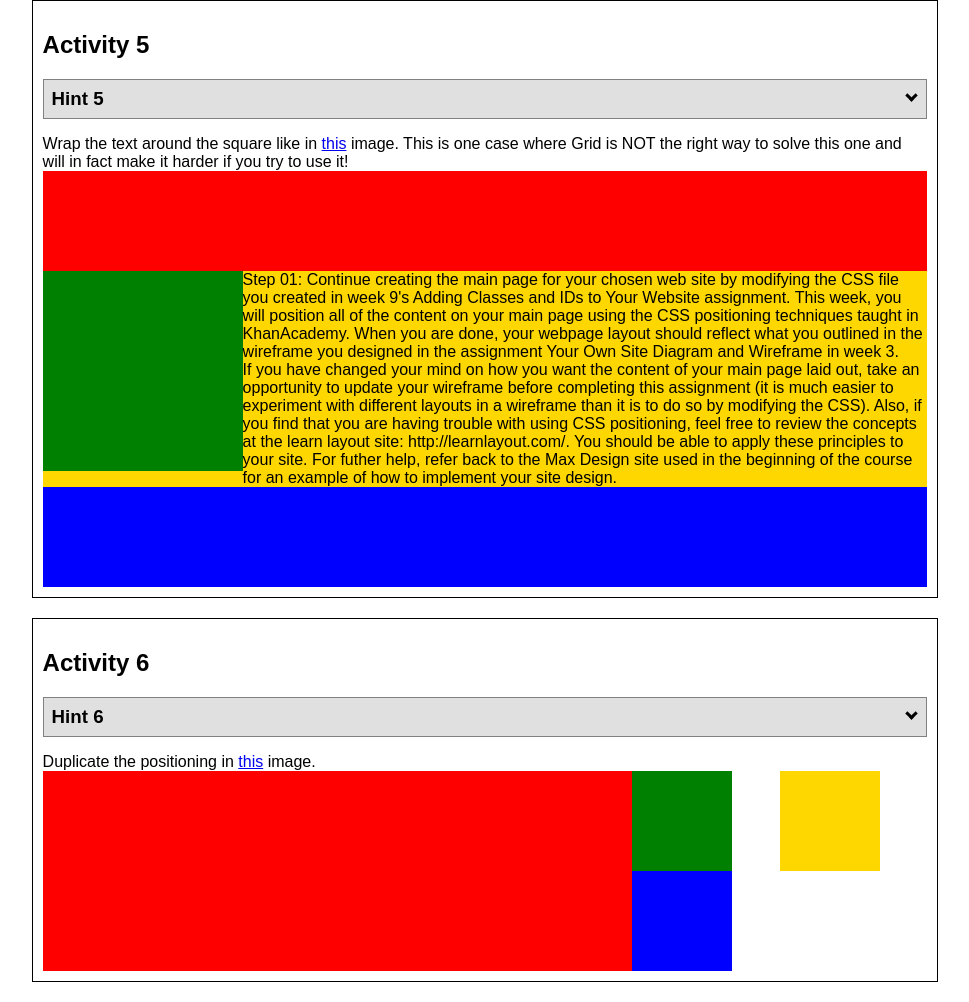
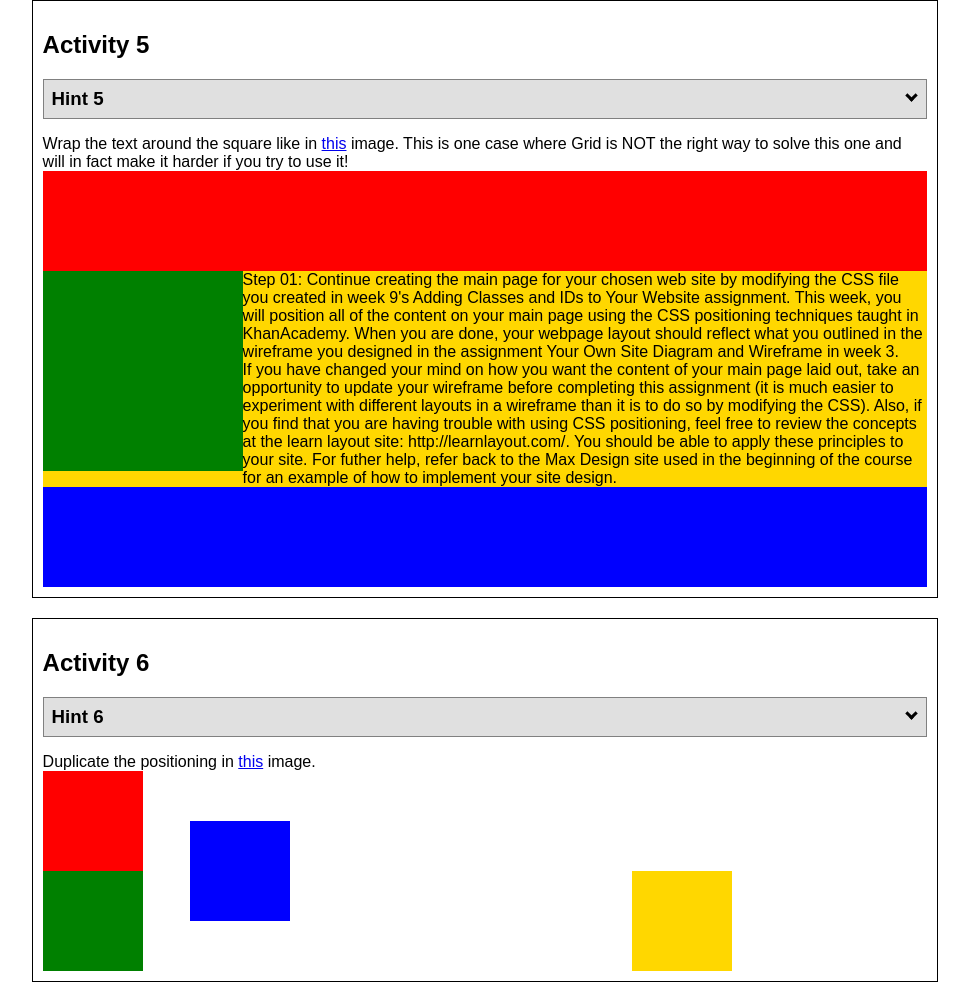
Before and after one commit to aardesigns/wdd130, a plain HTML site: page positioning/positioning/positioning.html in a window 1280 px wide. Shown: the part 2575-3577 px from the top of the page, without its empty margins (155-1124 px from the left). Drawn offline with Linux system fonts and the light colour scheme.

Commit message:
added css

```diff
--- a/positioning/positioning/positionstyles.css
+++ b/positioning/positioning/positionstyles.css
@@ -156,27 +156,41 @@
     display: grid;
     grid-template-columns: repeat(6, 1fr);
   }
+.content6 div {
+    width: 100%
+    height: 100%;
+}
   .red6 {
-    width: 100%;
-    height: 100%;
+    width: 100px;
+    height: 100px;
     background-color: red;
     grid-column: 1/5;
     grid-row: 1/3;
+    z-index: 3;
   }
   .green6 {
     width: 100px;
     height: 100px;
     background-color: green;
+    grid-column: 1/3;
+    grid-row: 5/7;
+    z-index: 1;
   }
   .yellow6 {
     width: 100px;
     height: 100px;
     background-color: gold;
+    grid-column: 5/7;
+    grid-row: 3/7;
+    z-index: 1;
   }
   .blue6 {
     width: 100px;
     height: 100px;
     background-color: blue;
+    grid-column: 2/6;
+    grid-row: 2/6;
+    z-index: 2;
   }
 
 
```
